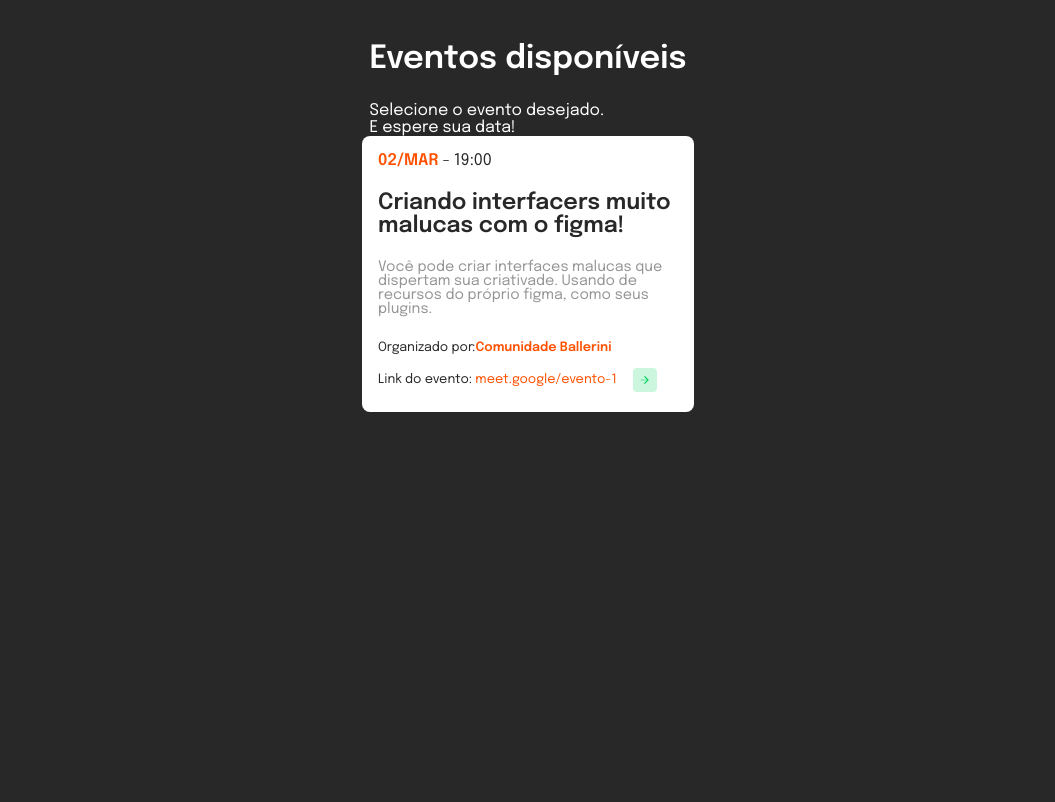
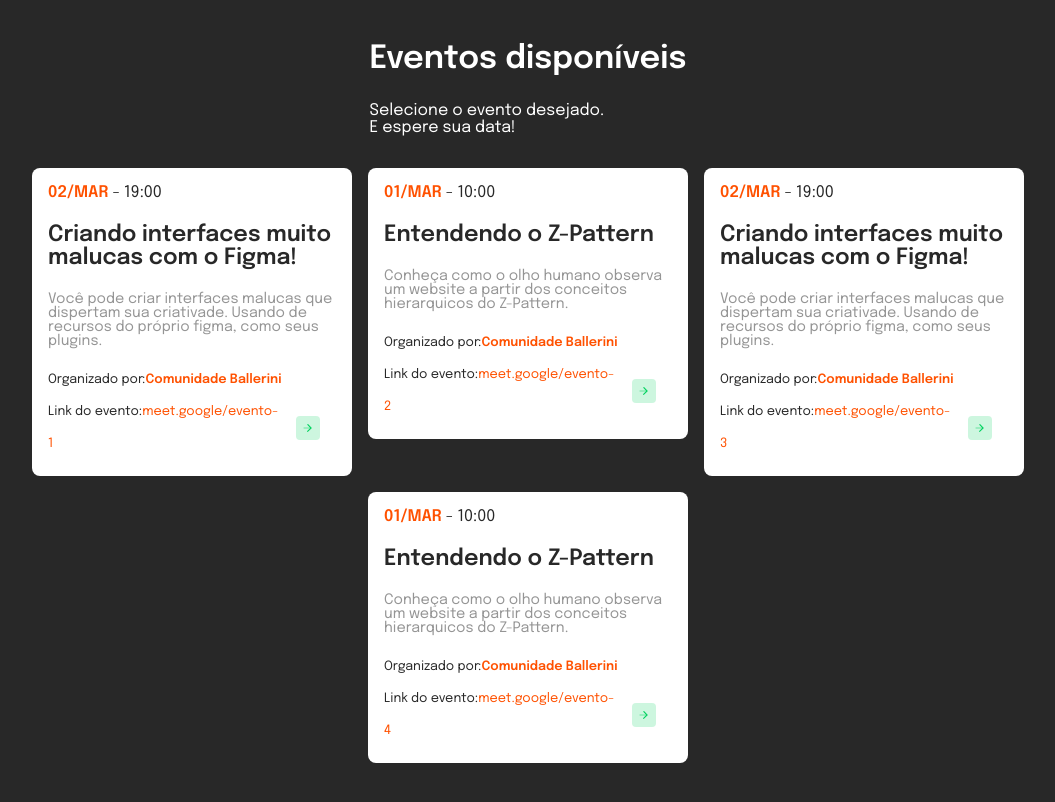
Before and after one commit to dEgito/DevMeet, a React (Create React App) app: page /events in a window 1280 px wide. Shown: the top 802 px of the page, without its empty margins (112-1167 px from the left). Built offline with nearby package versions, Linux system fonts and the light colour scheme.

Commit message:
fix: adiciona dinamicidade na exibição dos eventos

```diff
--- a/src/pages/AvaliableEvents/components/Card/index.js
+++ b/src/pages/AvaliableEvents/components/Card/index.js
@@ -1,27 +1,25 @@
 import { Content, Microtext, Button } from "./style";
 import Arrow from "../../../../assets/Arrow.svg";
+import { Link } from "react-router-dom";
 
-function Card () {
+function Card({ title, day, hour, description, organizedBy, link }) {
   return (
     <Content>
       <div>
-          <strong>02/MAR</strong> - <span>19:00</span>
+        <strong>{day}</strong> - <span>{hour}</span>
       </div>
 
-        <h3>Criando interfacers muito malucas com o figma!</h3>
-        <p>
-          Você pode criar interfaces malucas que dispertam sua criativade.
-          Usando de recursos do próprio figma, como seus plugins.
-        </p>
+      <h3>{title}</h3>
+      <p>{description} </p>
 
       <Microtext>
-          Organizado por:<strong>Comunidade Ballerini</strong>
+        Organizado por:<strong>{organizedBy}</strong>
       </Microtext>
 
       <Microtext>
         <span>
           Link do evento:
-            <a href="https://www.google.com"> meet.google/evento-1</a>
+          <a href={link.url}>{link.link}</a>
         </span>
 
         <Button>
@@ -29,7 +27,7 @@ function Card () {
         </Button>
       </Microtext>
     </Content>
-    )
+  );
 }
 
 export default Card;
--- a/src/pages/AvaliableEvents/components/Card/style.js
+++ b/src/pages/AvaliableEvents/components/Card/style.js
@@ -3,9 +3,11 @@ import styled from "styled-components";
 export const Content = styled.div`
   display: flex;
   flex-direction: column;
+  box-sizing: border-box;
   padding: 1rem;
   width: 100%;
-  max-width: 300px;
+  min-width: 300px;
+  max-width: 320px;
   border-radius: 0.5rem;
   background-color: #ffffff;
   color: #282828;
--- a/src/pages/AvaliableEvents/index.js
+++ b/src/pages/AvaliableEvents/index.js
@@ -1,7 +1,73 @@
 import { Container } from "./style";
 import Card from "./components/Card";
 
-function AvaliableEvents() {
+const cards = [
+  {
+    id: 1,
+    date: {
+      day: "02/MAR",
+      hour: "19:00",
+    },
+    title: "Criando interfaces muito malucas com o Figma!",
+    description:
+      "Você pode criar interfaces malucas que dispertam sua criativade. Usando de recursos do próprio figma, como seus plugins.",
+    organizedBy: "Comunidade Ballerini",
+    link: {
+      link: "meet.google/evento-1",
+      url: 'https://www.google.com',
+    },
+  },
+
+  {
+    id: 2,
+    date: {
+      day: "01/MAR",
+      hour: "10:00",
+    },
+    title: "Entendendo o Z-Pattern",
+    description:
+      "Conheça como o olho humano observa um website a partir dos conceitos hierarquicos do Z-Pattern.",
+    organizedBy: "Comunidade Ballerini",
+    link: {
+      link: "meet.google/evento-2",
+      url: 'https://www.google.com',
+    },
+  },
+
+  {
+    id: 3,
+    date: {
+      day: "02/MAR",
+      hour: "19:00",
+    },
+    title: "Criando interfaces muito malucas com o Figma!",
+    description:
+      "Você pode criar interfaces malucas que dispertam sua criativade. Usando de recursos do próprio figma, como seus plugins.",
+    organizedBy: "Comunidade Ballerini",
+    link: {
+      link: "meet.google/evento-3",
+      url: 'https://www.google.com',
+    },
+  },
+
+  {
+    id: 4,
+    date: {
+      day: "01/MAR",
+      hour: "10:00",
+    },
+    title: "Entendendo o Z-Pattern",
+    description:
+      "Conheça como o olho humano observa um website a partir dos conceitos hierarquicos do Z-Pattern.",
+    organizedBy: "Comunidade Ballerini",
+    link: {
+      link: "meet.google/evento-4",
+      url: 'https://www.google.com',
+    },
+  },
+];
+
+function AvaliableEvents(props) {
   return (
     <Container>
       <header>
@@ -10,7 +76,20 @@ function AvaliableEvents() {
         <p>E espere sua data!</p>
       </header>
 
-      <Card />
+      <main>
+        {cards.map((card) => {
+          return (
+            <Card
+              day={card.date.day}
+              hour={card.date.hour}
+              title={card.title}
+              description={card.description}
+              organizedBy={card.organizedBy}
+              link={card.link}
+            />
+          );
+        })}
+      </main>
     </Container>
   );
 }
--- a/src/pages/AvaliableEvents/style.js
+++ b/src/pages/AvaliableEvents/style.js
@@ -11,6 +11,10 @@ export const Container = styled.section`
   background-color: #282828;
   font-family: Epilogue, sans-serif;
   color: #ffffff;
+
+  header {
+    margin-bottom: 1rem;
+  }
 
   h1 {
     font-size: 2rem;
@@ -26,4 +30,16 @@ export const Container = styled.section`
       max-width: 300px;
     }
   }
+
+  > main {
+    display: flex;
+    flex-direction: row;
+    align-items: flex-start;
+    justify-content: center;
+    padding: 1rem;
+    gap: 1rem;
+    flex-wrap: wrap;
+    width: 100%;
+    max-width: 1000px;
+  }
 `;
```
Lines whose indentation alone changed are shown as unchanged.
